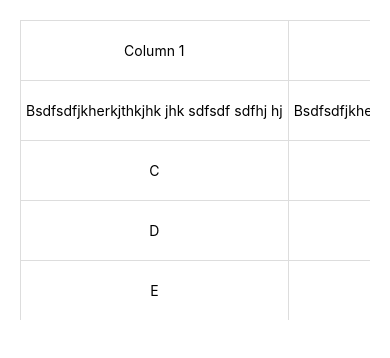
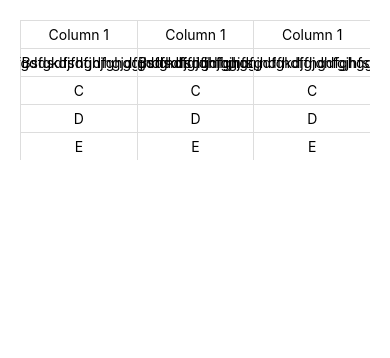
Before and after one commit to svmszcck/cached-table, a React Native app: screen / in a window 390 px wide. Shown: the top 358 px of the page. Built offline with nearby package versions, Linux system fonts and the light colour scheme.

Commit message:
adjust table component and parser

```diff
--- a/src/components/Table.tsx
+++ b/src/components/Table.tsx
@@ -1,22 +1,22 @@
 import React from 'react';
-import {ScrollView, View, Text, Dimensions, StyleSheet} from 'react-native';
+import {FlatList, View, Text, Dimensions, StyleSheet} from 'react-native';
 
 const width = Dimensions.get('window').width;
 
 const Table = () => {
   return (
-    <ScrollView
-      contentInsetAdjustmentBehavior="automatic"
-      horizontal
-      showsHorizontalScrollIndicator={false}>
-      <View style={styles.container}>
-        <View style={{flexDirection: 'row', flex: 1, minWidth: width - 40}}>
+    <View style={[styles.container, {minWidth: width - 40}]}>
+      <FlatList
+        data={[1, 2, 3]}
+        showsHorizontalScrollIndicator={false}
+        numColumns={3}
+        renderItem={({item}) => (
           <View style={{flex: 1}}>
             <View style={styles.cell}>
               <Text>Column 1</Text>
             </View>
             <View style={styles.cell}>
-              <Text>Bsdfsdfjkherkjthkjhk jhk sdfsdf sdfhj hj</Text>
+              <Text>Bsdsdfsdfjhjhgjdfgdfgkdjfhgdfghggjhdfhdfgjdhfgjhfs</Text>
             </View>
             <View style={styles.cell}>
               <Text>C</Text>
@@ -28,31 +28,15 @@
               <Text>E</Text>
             </View>
           </View>
-          <View style={{flex: 1}}>
-            <View style={styles.cell}>
-              <Text>Column 2</Text>
-            </View>
-            <View style={styles.cell}>
-              <Text>Bsdfsdfjkherkjthkjhk jhk sdfsdf sdfhj hj</Text>
-            </View>
-            <View style={styles.cell}>
-              <Text>C</Text>
-            </View>
-            <View style={styles.cell}>
-              <Text>D</Text>
-            </View>
-            <View style={styles.cell}>
-              <Text>E</Text>
-            </View>
-          </View>
-        </View>
-      </View>
-    </ScrollView>
+        )}
+      />
+    </View>
   );
 };
 
 const styles = StyleSheet.create({
   container: {
+    flexDirection: 'row',
     width: '100%',
     height: 300,
     backgroundColor: '#fff',
```
Also changed, not shown: src/helpers/parseUsers.ts (added, +7 -0 lines).
